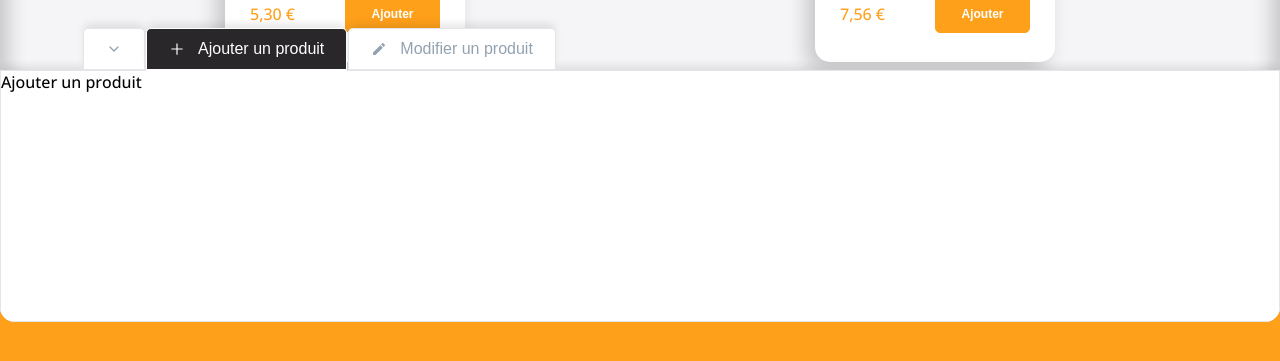
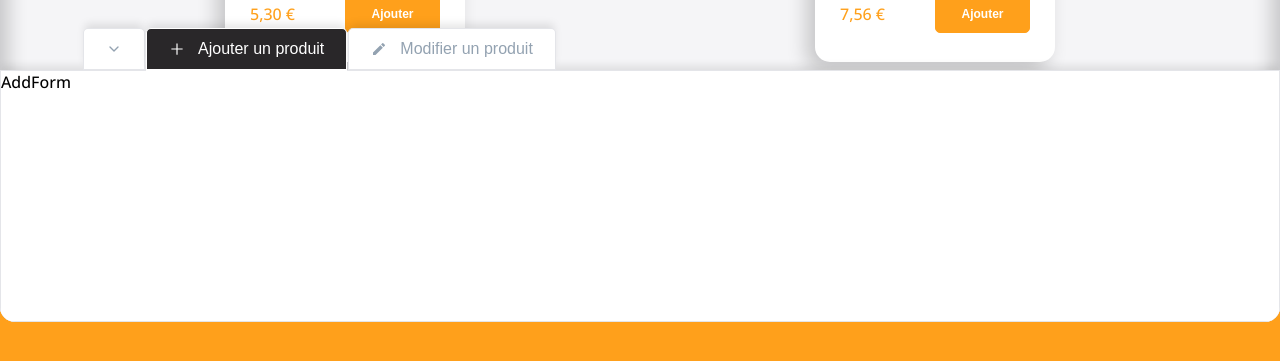
Before and after one commit to Benaldev/Crazee-burger, a React (Vite) app: page /order/1 in a window 1280 px wide. Shown: the part 419-780 px from the top of the page. Built offline with nearby package versions, Linux system fonts and the light colour scheme.

Commit message:
🚧 F08: ADMIN > Panel > Create AddForm and EditForm

```diff
--- a/src/components/pages/order/Main/Admin/Admin.jsx
+++ b/src/components/pages/order/Main/Admin/Admin.jsx
@@ -1,6 +1,6 @@
 import styled from "styled-components";
 import AdminTabs from "./AdminTabs";
-import AdminPanel from "./AdminPanel";
+import AdminPanel from "./AdminPanel/AdminPanel";
 import { useContext } from "react";
 import OrderContext from "../../../../../context/OrderContext";
 
--- /dev/null
+++ b/src/components/pages/order/Main/Admin/AdminPanel/AddForm.jsx
@@ -0,0 +1,3 @@
+export default function AddForm() {
+  return <div>AddForm</div>;
+}
--- a/src/components/pages/order/Main/Admin/AdminPanel.jsx
+++ b/src/components/pages/order/Main/Admin/AdminPanel/AdminPanel.jsx
@@ -1,8 +1,8 @@
 import styled from "styled-components";
-import { theme } from "../../../../../theme";
+import { theme } from "../../../../../../theme/index.js";
 import { useContext } from "react";
-import OrderContext from "../../../../../context/OrderContext";
-import { getTabsConfig, getTabSelected } from "./getTabsConfig.jsx";
+import OrderContext from "../../../../../../context/OrderContext.jsx";
+import { getTabsConfig, getTabSelected } from "../getTabsConfig.jsx";
 
 export default function AdminPanel() {
   const { currentTabSelected } = useContext(OrderContext);
@@ -12,7 +12,7 @@
 
   return (
     <AdminPanelStyled className="panel-admin">
-      {currentTabSelected === tabSelected.index && tabSelected.label}
+      {currentTabSelected === tabSelected.index && tabSelected.Content}
     </AdminPanelStyled>
   );
 }
--- /dev/null
+++ b/src/components/pages/order/Main/Admin/AdminPanel/EditForm.jsx
@@ -0,0 +1,3 @@
+export default function EditForm() {
+  return <div>EditForm</div>;
+}
--- a/src/components/pages/order/Main/Admin/getTabsConfig.jsx
+++ b/src/components/pages/order/Main/Admin/getTabsConfig.jsx
@@ -1,16 +1,20 @@
 import { AiOutlinePlus } from "react-icons/ai";
 import { MdModeEditOutline } from "react-icons/md";
+import EditForm from "./AdminPanel/EditForm.jsx";
+import AddForm from "./AdminPanel/AddForm.jsx";
 
 export const getTabsConfig = () => [
   {
     index: "add",
     label: "Ajouter un produit",
     Icon: <AiOutlinePlus />,
+    Content: <AddForm />,
   },
   {
     index: "edit",
     label: "Modifier un produit",
     Icon: <MdModeEditOutline />,
+    Content: <EditForm />,
   },
 ];
 
```
